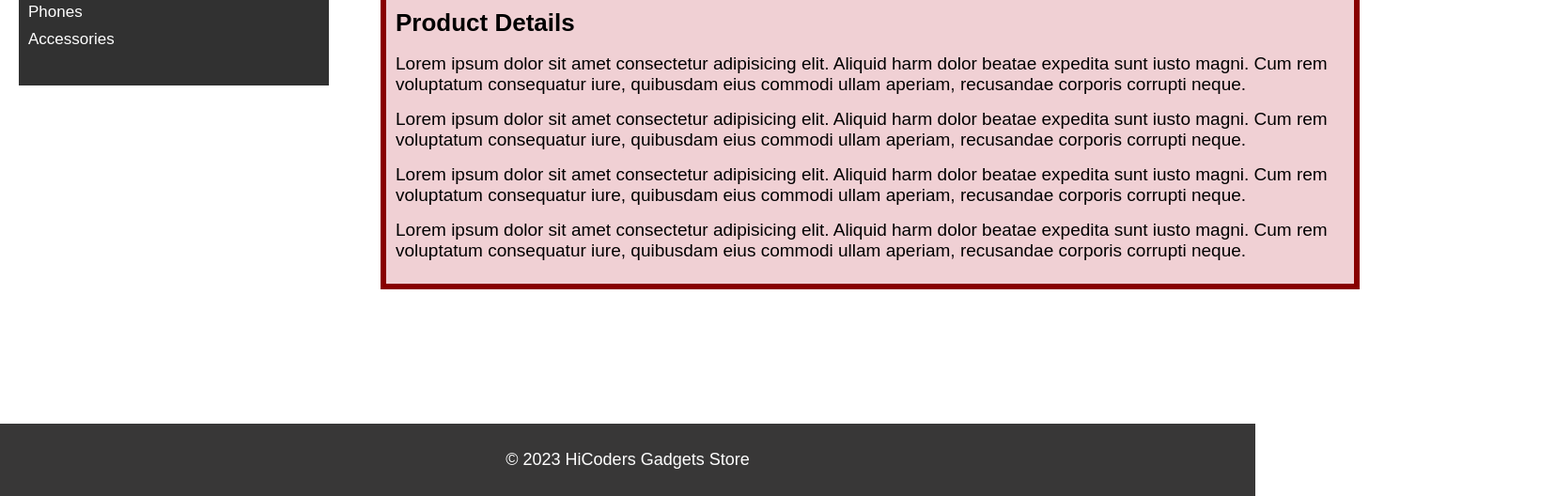
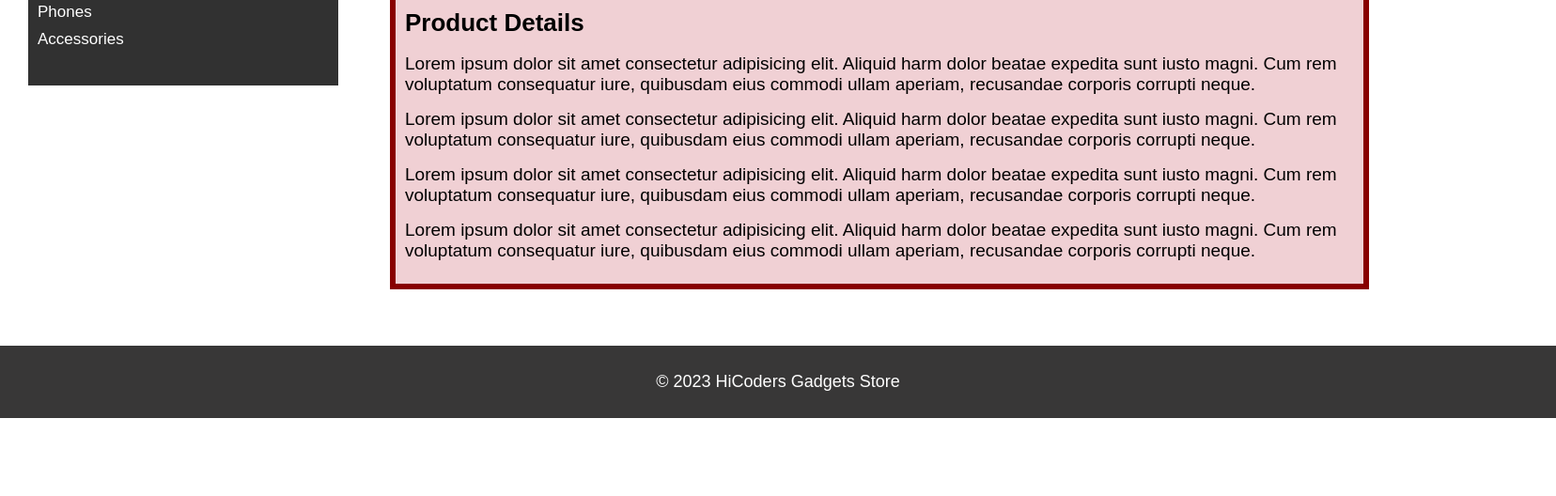
Before and after one commit to MernaMoussa/Assignment, a plain HTML site: page Index.html in a window 1280 px wide. Shown: the part 272-800 px from the top of the page at 94% size, 1656 px wide, since content can reach past the window. Drawn offline with Linux system fonts and the light colour scheme.

Commit message:
Fixed Footer

```diff
--- a/Index.html
+++ b/Index.html
@@ -37,7 +37,8 @@
           </ul>
         </nav>
       </div>
-      <section class="main-box">
+      <section >
+        <div class="main-box">
         <div class="hicoders-logo">
           <img src="./images/hicoders.png" alt="HiCoders Logo" />
         </div>
@@ -68,6 +69,7 @@
             corporis corrupti neque.
           </p>
         </article>
+      </div>
       </section>
     </main>
     <footer>&copy 2023 HiCoders Gadgets Store</footer>
--- a/style.css
+++ b/style.css
@@ -34,7 +34,7 @@ header {
 .primary-nav nav li {
   display: inline;
   margin-right: 20px;
-  padding: 10px 25px 10px 25px;
+  padding: 10px 25px;
   border-radius: 30px 0px;
   background: linear-gradient(to right, #1c275f, #df2b18);
 }
@@ -43,7 +43,7 @@ header {
   color: white;
 }
 main {
-  margin: 30px 0 60px 20px;
+  margin: 30px 0 60px 30px;
 }
 .home-icon img {
   margin: 0 0 25px 140px;
@@ -95,8 +95,7 @@ article > p {
   margin-bottom: 15px;
 }
 footer {
-  position: fixed;
-  bottom: 0;
+
   width: 100%;
   text-align: center;
   background-color: rgb(56, 55, 55);
```
